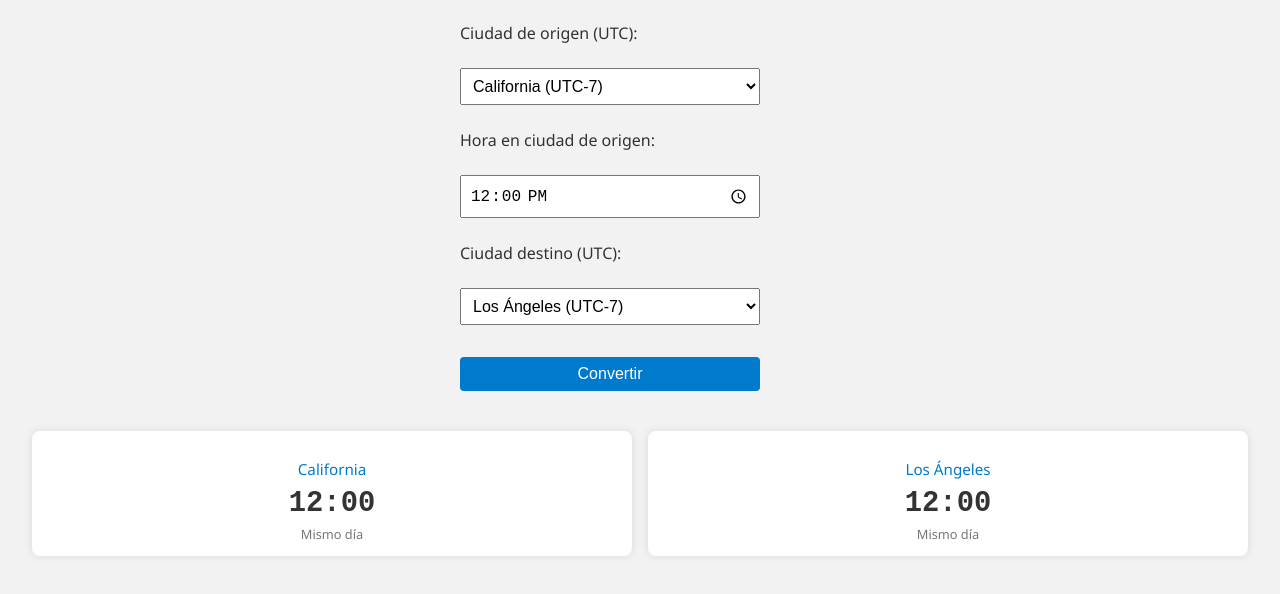
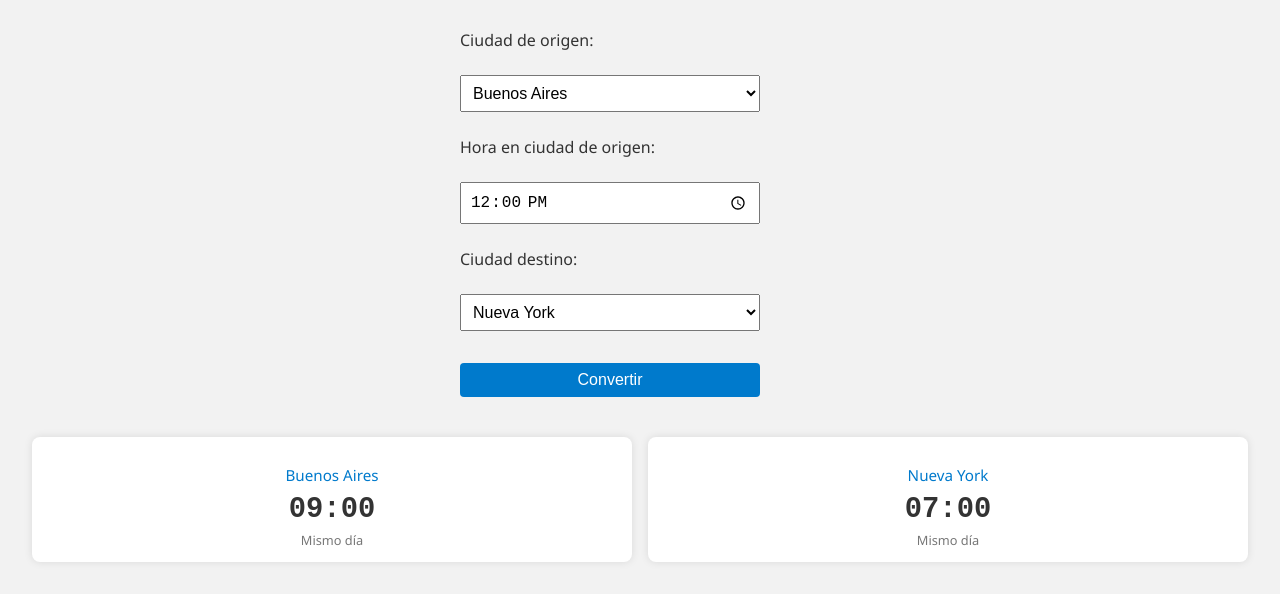
Before and after one commit to jesicavf/compararhorarios, a plain HTML site: page index.html in a window 1280 px wide. Shown: the part 211-805 px from the top of the page. Drawn offline with Linux system fonts and the light colour scheme.

Commit message:
Refactor HTML for improved title and labels
Updated the title and labels in the HTML file for better clarity. Removed unused language translations and replaced them with a more concise city zone list.

```diff
--- a/index.html
+++ b/index.html
@@ -4,7 +4,7 @@
 <head>
   <meta charset="UTF-8" />
   <meta name="viewport" content="width=device-width, initial-scale=1" />
-  <title>Comparador de Horarios</title>
+  <title>Comparador de Horarios Automático</title>
   <style>
     body {
       font-family: 'Segoe UI', Tahoma, Geneva, Verdana, sans-serif;
@@ -93,10 +93,6 @@
       color: #777;
       margin-top: 0.3rem;
     }
-    #language-select {
-      font-size: 1rem;
-      padding: 0.3rem 0.5rem;
-    }
   </style>
 </head>
 <body>
@@ -115,13 +111,13 @@
   <h2 id="subtitle">Usá el conversor para revisar el horario de tu ciudad</h2>
 
   <div class="container">
-    <label id="label-origin" for="origin-city">Ciudad de origen (UTC):</label>
+    <label id="label-origin" for="origin-city">Ciudad de origen:</label>
     <select id="origin-city"></select>
 
     <label id="label-time" for="input-time">Hora en ciudad de origen:</label>
     <input type="time" id="input-time" value="12:00" />
 
-    <label id="label-destination" for="destination-city">Ciudad destino (UTC):</label>
+    <label id="label-destination" for="destination-city">Ciudad destino:</label>
     <select id="destination-city"></select>
 
     <button id="convert-btn">Convertir</button>
@@ -141,172 +137,83 @@
   </div>
 
   <script>
-    const translations = {
-      es: {
-        mainTitle: "Comparador de Horarios",
-        subtitle: "Usá el conversor para revisar el horario de tu ciudad",
-        originCity: "Ciudad de origen (UTC):",
-        timeLabel: "Hora en ciudad de origen:",
-        destinationCity: "Ciudad destino (UTC):",
-        convertButton: "Convertir",
-        sameDay: "Mismo día",
-        nextDay: "Día siguiente",
-        prevDay: "Día anterior",
-        cities: [
-          {name: "California", offset: -7},
-          {name: "Los Ángeles", offset: -7},
-          {name: "San Francisco", offset: -7},
-          {name: "Vancouver", offset: -7},
-          {name: "Chicago", offset: -5},
-          {name: "Houston", offset: -5},
-          {name: "Nueva York", offset: -4},
-          {name: "Miami", offset: -4},
-          {name: "Toronto", offset: -4},
-          {name: "Ciudad de México", offset: -6},
-          {name: "Buenos Aires", offset: -3},
-          {name: "Londres", offset: 1},
-          {name: "Madrid", offset: 2},
-          {name: "París", offset: 2},
-          {name: "Roma", offset: 2},
-          {name: "Budapest", offset: 2},
-          {name: "Johannesburgo", offset: 2},
-          {name: "Moscú", offset: 3},
-          {name: "Dubai", offset: 4},
-          {name: "Delhi", offset: 5.5},
-          {name: "Perth", offset: 8},
-          {name: "Seúl", offset: 9},
-          {name: "Tokio", offset: 9},
-          {name: "Sídney", offset: 10}
-        ]
-      },
-      en: {
-        mainTitle: "Time Zone Converter",
-        subtitle: "Use the converter to check your city’s time",
-        originCity: "Origin city (UTC):",
-        timeLabel: "Time in origin city:",
-        destinationCity: "Destination city (UTC):",
-        convertButton: "Convert",
-        sameDay: "Same day",
-        nextDay: "Next day",
-        prevDay: "Previous day",
-        cities: [
-          {name: "California", offset: -7},
-          {name: "Los Angeles", offset: -7},
-          {name: "San Francisco", offset: -7},
-          {name: "Vancouver", offset: -7},
-          {name: "Chicago", offset: -5},
-          {name: "Houston", offset: -5},
-          {name: "New York", offset: -4},
-          {name: "Miami", offset: -4},
-          {name: "Toronto", offset: -4},
-          {name: "Mexico City", offset: -6},
-          {name: "Buenos Aires", offset: -3},
-          {name: "London", offset: 1},
-          {name: "Madrid", offset: 2},
-          {name: "Paris", offset: 2},
-          {name: "Rome", offset: 2},
-          {name: "Budapest", offset: 2},
-          {name: "Johannesburg", offset: 2},
-          {name: "Moscow", offset: 3},
-          {name: "Dubai", offset: 4},
-          {name: "Delhi", offset: 5.5},
-          {name: "Perth", offset: 8},
-          {name: "Seoul", offset: 9},
-          {name: "Tokyo", offset: 9},
-          {name: "Sydney", offset: 10}
-        ]
-      }
-    };
+    const cityZones = [
+      { nameEs: "Buenos Aires", nameEn: "Buenos Aires", zone: "America/Argentina/Buenos_Aires" },
+      { nameEs: "Nueva York", nameEn: "New York", zone: "America/New_York" },
+      { nameEs: "Miami", nameEn: "Miami", zone: "America/New_York" },
+      { nameEs: "Los Ángeles", nameEn: "Los Angeles", zone: "America/Los_Angeles" },
+      { nameEs: "San Francisco", nameEn: "San Francisco", zone: "America/Los_Angeles" },
+      { nameEs: "Chicago", nameEn: "Chicago", zone: "America/Chicago" },
+      { nameEs: "Ciudad de México", nameEn: "Mexico City", zone: "America/Mexico_City" },
+      { nameEs: "Toronto", nameEn: "Toronto", zone: "America/Toronto" },
+      { nameEs: "Madrid", nameEn: "Madrid", zone: "Europe/Madrid" },
+      { nameEs: "Londres", nameEn: "London", zone: "Europe/London" },
+      { nameEs: "París", nameEn: "Paris", zone: "Europe/Paris" },
+      { nameEs: "Roma", nameEn: "Rome", zone: "Europe/Rome" },
+      { nameEs: "Tokio", nameEn: "Tokyo", zone: "Asia/Tokyo" },
+      { nameEs: "Seúl", nameEn: "Seoul", zone: "Asia/Seoul" },
+      { nameEs: "Sídney", nameEn: "Sydney", zone: "Australia/Sydney" },
+      { nameEs: "Dubai", nameEn: "Dubai", zone: "Asia/Dubai" },
+      { nameEs: "Delhi", nameEn: "Delhi", zone: "Asia/Kolkata" },
+      { nameEs: "Moscú", nameEn: "Moscow", zone: "Europe/Moscow" },
+      { nameEs: "Johannesburgo", nameEn: "Johannesburg", zone: "Africa/Johannesburg" }
+    ];
 
     const langSelect = document.getElementById("language-select");
-    const originCitySelect = document.getElementById("origin-city");
-    const destinationCitySelect = document.getElementById("destination-city");
+    const originSelect = document.getElementById("origin-city");
+    const destinationSelect = document.getElementById("destination-city");
     const inputTime = document.getElementById("input-time");
-    const convertBtn = document.getElementById("convert-btn");
 
     function populateCities(lang) {
-      const cities = [...translations[lang].cities];
-      cities.sort((a, b) => a.offset - b.offset);
-      originCitySelect.innerHTML = "";
-      destinationCitySelect.innerHTML = "";
-      cities.forEach(city => {
-        const text = `${city.name} (UTC${city.offset >= 0 ? "+" : ""}${city.offset})`;
-        originCitySelect.add(new Option(text, city.offset));
-        destinationCitySelect.add(new Option(text, city.offset));
+      originSelect.innerHTML = "";
+      destinationSelect.innerHTML = "";
+      cityZones.forEach(city => {
+        const label = lang === "es" ? city.nameEs : city.nameEn;
+        originSelect.add(new Option(label, city.zone));
+        destinationSelect.add(new Option(label, city.zone));
       });
-      originCitySelect.selectedIndex = 0;
-      destinationCitySelect.selectedIndex = 1;
-    }
-
-    function updateTexts(lang) {
-      const t = translations[lang];
-      document.getElementById("main-title").textContent = t.mainTitle;
-      document.getElementById("subtitle").textContent = t.subtitle;
-      document.getElementById("label-origin").textContent = t.originCity;
-      document.getElementById("label-time").textContent = t.timeLabel;
-      document.getElementById("label-destination").textContent = t.destinationCity;
-      convertBtn.textContent = t.convertButton;
-    }
-
-    function pad(num) {
-      return num.toString().padStart(2, "0");
+      originSelect.selectedIndex = 0;
+      destinationSelect.selectedIndex = 1;
     }
 
     function convertTime() {
       const lang = langSelect.value;
-      const t = translations[lang];
-      const originOffset = parseFloat(originCitySelect.value);
-      const destOffset = parseFloat(destinationCitySelect.value);
-      const originCityName = originCitySelect.options[originCitySelect.selectedIndex].text.split(" (")[0];
-      const destCityName = destinationCitySelect.options[destinationCitySelect.selectedIndex].text.split(" (")[0];
+      const originZone = originSelect.value;
+      const destZone = destinationSelect.value;
 
-      document.getElementById("label-origin-clock").textContent = originCityName;
-      document.getElementById("label-destination-clock").textContent = destCityName;
+      const [h, m] = inputTime.value.split(":").map(Number);
+      const now = new Date();
+      now.setHours(h, m, 0, 0);
 
-      const [hours, minutes] = inputTime.value.split(":").map(Number);
+      const originLabel = originSelect.options[originSelect.selectedIndex].text;
+      const destLabel = destinationSelect.options[destinationSelect.selectedIndex].text;
 
-      document.getElementById("origin-clock").textContent = `${pad(hours)}:${pad(minutes)}`;
-      document.getElementById("origin-day").textContent = t.sameDay;
+      document.getElementById("label-origin-clock").textContent = originLabel;
+      document.getElementById("label-destination-clock").textContent = destLabel;
 
-      let totalMinutes = hours * 60 + minutes + (destOffset - originOffset) * 60;
-      let dayShift = 0;
+      const originTime = new Date(now.toLocaleString("en-US", { timeZone: originZone }));
+      const destTime = new Date(now.toLocaleString("en-US", { timeZone: destZone }));
 
-      if (totalMinutes < 0) {
-        totalMinutes += 1440;
-        dayShift = -1;
-      } else if (totalMinutes >= 1440) {
-        totalMinutes -= 1440;
-        dayShift = 1;
-      }
+      const diffDays = (destTime.getDate() - originTime.getDate());
+      const dayText = lang === "es"
+        ? (diffDays === 0 ? "Mismo día" : diffDays > 0 ? "Día siguiente" : "Día anterior")
+        : (diffDays === 0 ? "Same day" : diffDays > 0 ? "Next day" : "Previous day");
 
-      const destHours = Math.floor(totalMinutes / 60);
-      const destMinutes = Math.round(totalMinutes % 60);
-
-      document.getElementById("destination-clock").textContent = `${pad(destHours)}:${pad(destMinutes)}`;
-
-      if (dayShift === 0) {
-        document.getElementById("destination-day").textContent = t.sameDay;
-      } else if (dayShift === 1) {
-        document.getElementById("destination-day").textContent = t.nextDay;
-      } else {
-        document.getElementById("destination-day").textContent = t.prevDay;
-      }
+      const pad = n => n.toString().padStart(2, "0");
+      document.getElementById("origin-clock").textContent = `${pad(originTime.getHours())}:${pad(originTime.getMinutes())}`;
+      document.getElementById("destination-clock").textContent = `${pad(destTime.getHours())}:${pad(destTime.getMinutes())}`;
+      document.getElementById("origin-day").textContent = lang === "es" ? "Mismo día" : "Same day";
+      document.getElementById("destination-day").textContent = dayText;
     }
 
     langSelect.addEventListener("change", () => {
-      const lang = langSelect.value;
-      updateTexts(lang);
-      populateCities(lang);
+      populateCities(langSelect.value);
       convertTime();
     });
 
-    originCitySelect.addEventListener("change", convertTime);
-    destinationCitySelect.addEventListener("change", convertTime);
-    convertBtn.addEventListener("click", convertTime);
+    document.getElementById("convert-btn").addEventListener("click", convertTime);
 
-    const defaultLang = "es";
-    updateTexts(defaultLang);
-    populateCities(defaultLang);
+    populateCities("es");
     convertTime();
   </script>
 </body>
```
